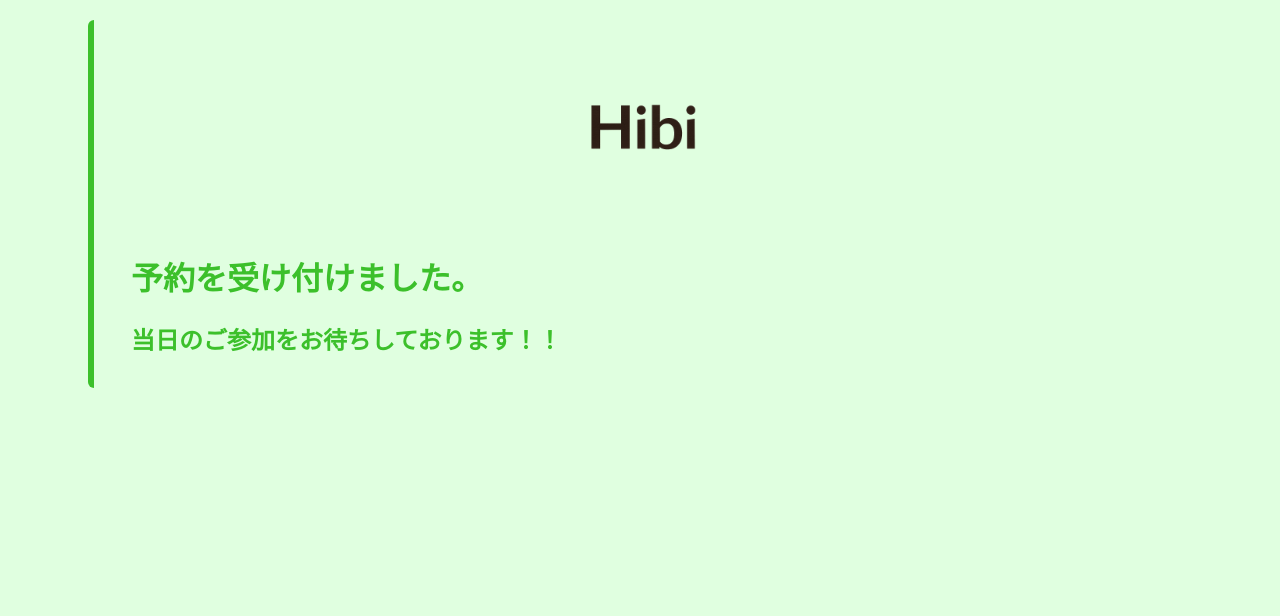
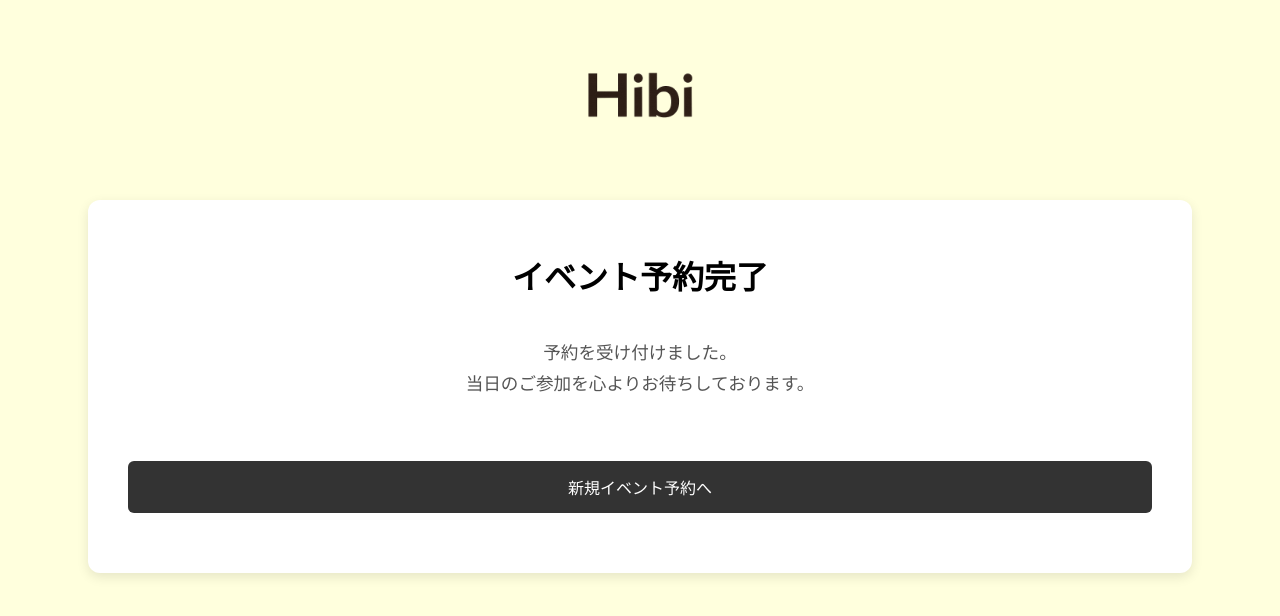
Before and after one commit to tsubasa441/hibi-wellbeing, a Flask app: page /success in a window 1280 px wide. Shown: the top 616 px of the page. Run offline with Flask 3, Linux system fonts and the light colour scheme.

Commit message:
success.html ┗レイアウト及び表示内容修正
app.py
┗イベント予約完了後、イベント予約画面に遷移する処理追加

```diff
--- a/app.py
+++ b/app.py
@@ -79,7 +79,7 @@ def customer_request():
     conn.commit()
     conn.close()
 
-    return render_template('success.html')
+    return render_template('success.html' ,user_id=user_id)
 
 @app.route('/register', methods=['GET', 'POST'])
 def register():
@@ -157,6 +157,17 @@ def new_booking():
     row = c.fetchone()
     user_id = row[0] if row else None
 
+    c.execute('SELECT id, name, date FROM events ORDER BY date')
+    events = c.fetchall()
+    conn.close()
+
+    return render_template('new_booking.html', user_id=user_id, events=events)
+
+@app.route('/return_newbooking', methods=['GET', 'POST'])
+def return_newbooking():
+    user_id = request.args.get('user_id')
+    conn = sqlite3.connect(DB_NAME)
+    c = conn.cursor()
     c.execute('SELECT id, name, date FROM events ORDER BY date')
     events = c.fetchall()
     conn.close()
--- a/templates/success.html
+++ b/templates/success.html
@@ -1,15 +1,35 @@
 <!DOCTYPE html>
 <html lang="ja">
-<head>
-    <link rel="stylesheet" href="{{ url_for('static', filename='style.css') }}">
+  <head>
+    <link
+      rel="stylesheet"
+      href="{{ url_for('static', filename='style.css') }}"
+    />
     <meta charset="UTF-8" />
     <meta name="viewport" content="width=device-width, initial-scale=1" />
-</head>
-<body class="success">
+  </head>
+  <body class="register_success">
     <div class="top-image">
-        <img src="{{ url_for('static', filename='documents/Hibi_logo.png') }}" alt="ロゴ" >
+      <img
+        src="{{ url_for('static', filename='documents/Hibi_logo.png') }}"
+        alt="ロゴ"
+      />
     </div>
-    <h1>予約を受け付けました。</h1>
-    <h2>当日のご参加をお待ちしております！！</h2>
-</body>
+    <div class="mainfield">
+      <h1 class="success-title">イベント予約完了</h1>
+      <p class="success-message">
+        予約を受け付けました。<br>
+        当日のご参加を心よりお待ちしております。<br>
+      </p>
+      <p></p>
+      <form class="top-form" method="GET" action="{{ url_for('return_newbooking') }}">
+        <input type="hidden" name="user_id" value="{{ user_id }}">
+        <div class="top-item">
+          <button class="menu-button" type="submit" class="menu-button">
+            新規イベント予約へ
+          </button>
+        </div>
+      </form>
+    </div>
+  </body>
 </html>
```
